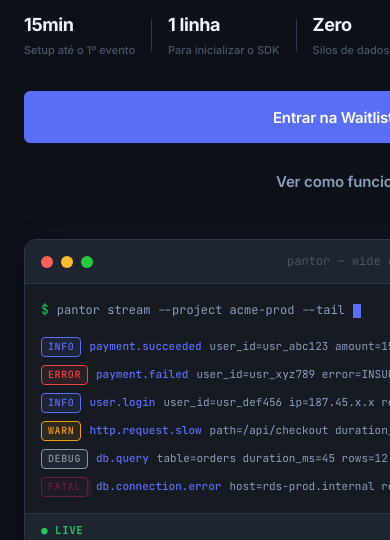
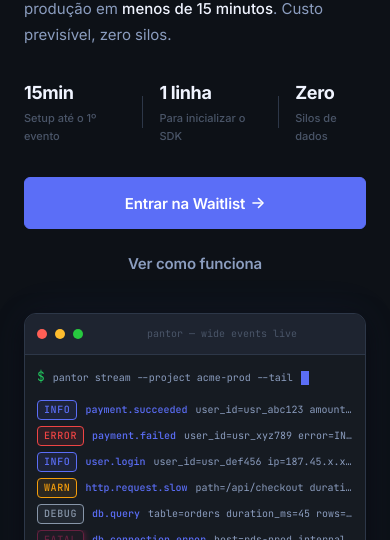
Before and after one commit to ViniciusDaCunha/pantorlp, a Next.js app: page / in a window 390 px wide. Shown: the part 304-844 px from the top of the page. Built offline with nearby package versions, Linux system fonts and the light colour scheme; no server answers.

Commit message:
style(hero): optimize mobile responsiveness and stats alignment

```diff
--- a/components/organisms/Footer/Footer.tsx
+++ b/components/organisms/Footer/Footer.tsx
@@ -2,8 +2,10 @@ import React from "react";
 import styles from "./Footer.module.css";
 import { useIntersectionObserver } from "@/hooks/useIntersectionObserver";
 
+
 export function Footer() {
-  const ref = useIntersectionObserver('visible');
+    const ref = useIntersectionObserver('visible');
+
   const currentYear = new Date().getFullYear();
   return (
     <footer ref={ref} className={styles.footer} role="contentinfo">
@@ -35,7 +37,7 @@ export function Footer() {
               <span className={styles.footerLinkGroupTitle}>Empresa</span>
               <a href="#" className={styles.footerLink}>Sobre nós</a>
               <a href="#" className={styles.footerLink}>Blog</a>
-              <a href="mailto:hello@pantor.dev" className={styles.footerLink}>Contato</a>
+              <a href="mailto:dacunhavini@gmail.com" className={styles.footerLink}>Contato</a>
             </div>
 
 
--- a/components/organisms/HeroSection/HeroSection.module.css
+++ b/components/organisms/HeroSection/HeroSection.module.css
@@ -248,28 +248,184 @@
 
 /* ─── Responsive ─────────────────────────────────────────────────────────────── */
 @media (max-width: 1024px) {
-  .heroInner { gap: var(--space-10); }
-  .heroHeading { font-size: 38px; }
+  .heroInner {
+    gap: var(--space-10);
+  }
+
+  .heroHeading {
+    font-size: 38px;
+  }
+
+  .heroTerminalWrapper,
+  .terminal {
+    min-width: 0;
+  }
 }
 
 @media (max-width: 768px) {
-  .hero { min-height: auto; padding-top: 80px; }
+  .hero {
+    min-height: auto;
+    padding-top: 80px;
+  }
+
   .heroInner {
     grid-template-columns: 1fr;
     gap: var(--space-8);
     padding-top: var(--space-10);
     padding-bottom: var(--space-10);
   }
-  .heroCopy { gap: var(--space-4); }
-  .heroHeading { font-size: 32px; }
-  .heroSubtitle { font-size: 15px; max-width: none; }
-  .heroStats { gap: var(--space-4); }
-  .heroStatValue { font-size: 18px; }
-  .heroCtas { flex-direction: column; }
-  .heroCtas button { width: 100%; justify-content: center; }
-  .terminalBody { min-height: 220px; max-height: 260px; }
-  .eventLine { font-size: 11px; gap: var(--space-2); }
-  .eventTimestamp { display: none; }
-  .terminal { font-size: 12px; }
-  .scrollIndicator { display: none; }
+
+  .heroCopy {
+    gap: var(--space-4);
+  }
+
+  .heroHeading {
+    font-size: 32px;
+  }
+
+  .heroSubtitle {
+    font-size: 15px;
+    max-width: none;
+  }
+
+  .heroStats {
+    gap: var(--space-4);
+  }
+
+  .heroStatValue {
+    font-size: 18px;
+  }
+
+  .heroCtas {
+    flex-direction: column;
+    align-items: stretch;
+    gap: var(--space-2);
+  }
+
+  .heroCtas button {
+    width: 100%;
+    min-height: 48px;
+    justify-content: center;
+  }
+
+  .heroTerminalWrapper {
+    width: 100%;
+    max-width: calc(100vw - 32px);
+    justify-self: center;
+    gap: var(--space-2);
+  }
+
+  .terminal {
+    width: 100%;
+    min-width: 0;
+    font-size: 12px;
+  }
+
+  .terminalTitleBar {
+    padding: var(--space-3);
+  }
+
+  .trafficDot {
+    width: 10px;
+    height: 10px;
+  }
+
+  .terminalTitle {
+    font-size: 10px;
+    margin-left: 0;
+  }
+
+  .terminalBody {
+    min-height: 210px;
+    max-height: 240px;
+    padding: var(--space-3);
+    overflow: hidden;
+  }
+
+  .terminalPromptLine {
+    min-width: 0;
+    margin-bottom: var(--space-3);
+  }
+
+  .promptText {
+    min-width: 0;
+    overflow: hidden;
+    text-overflow: ellipsis;
+    white-space: nowrap;
+  }
+
+  .eventLines {
+    gap: 6px;
+  }
+
+  .eventLine {
+    min-width: 0;
+    font-size: 11px;
+    gap: var(--space-2);
+  }
+
+  .eventTimestamp {
+    display: none;
+  }
+
+  .eventType {
+    min-width: 0;
+    overflow: hidden;
+    text-overflow: ellipsis;
+    white-space: nowrap;
+  }
+
+  .eventAttrs {
+    font-size: 10px;
+  }
+
+  .terminalFooter {
+    padding: var(--space-2) var(--space-3);
+  }
+
+  .terminalStats {
+    max-width: 50%;
+    overflow: hidden;
+    text-overflow: ellipsis;
+    white-space: nowrap;
+    text-align: right;
+  }
+
+  .sdkSnippetCard {
+    min-width: 0;
+    padding: var(--space-3);
+  }
+
+  .sdkSnippetLabel {
+    display: none;
+  }
+
+  .scrollIndicator {
+    display: none;
+  }
 }
+
+@media (max-width: 480px) {
+  .heroInner {
+    gap: var(--space-6);
+    padding-top: var(--space-8);
+    padding-bottom: var(--space-8);
+  }
+
+  .heroCtas button {
+    min-height: 46px;
+    padding-left: var(--space-4);
+    padding-right: var(--space-4);
+  }
+
+  .terminalBody {
+    min-height: 190px;
+    max-height: 220px;
+  }
+
+  .promptText,
+  .eventLine,
+  .eventAttrs {
+    font-size: 10px;
+  }
+}
```
